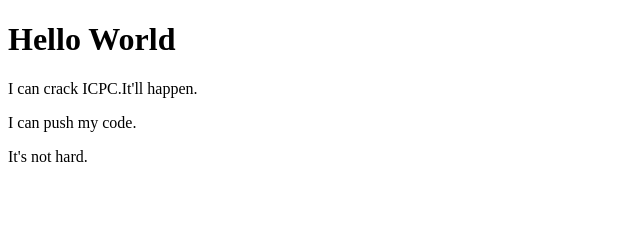
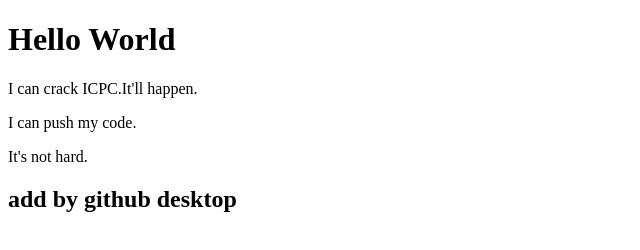
Before and after one commit to Softengr-web/myFirstWebsite, a plain HTML site: page index.html in a window 1280 px wide. Shown: the whole page, without its empty margins (0-640 px from the left). Drawn offline with Linux system fonts and the light colour scheme.

Commit message:
Update index.html

```diff
--- a/index.html
+++ b/index.html
@@ -11,6 +11,7 @@
     <p>I can crack ICPC.It'll happen.</p>
     <p>I can push my code.</p>
     <p>It's not hard.</p>
+    <h2>add by github desktop</h2>
 
 </body>
 </html>
```
